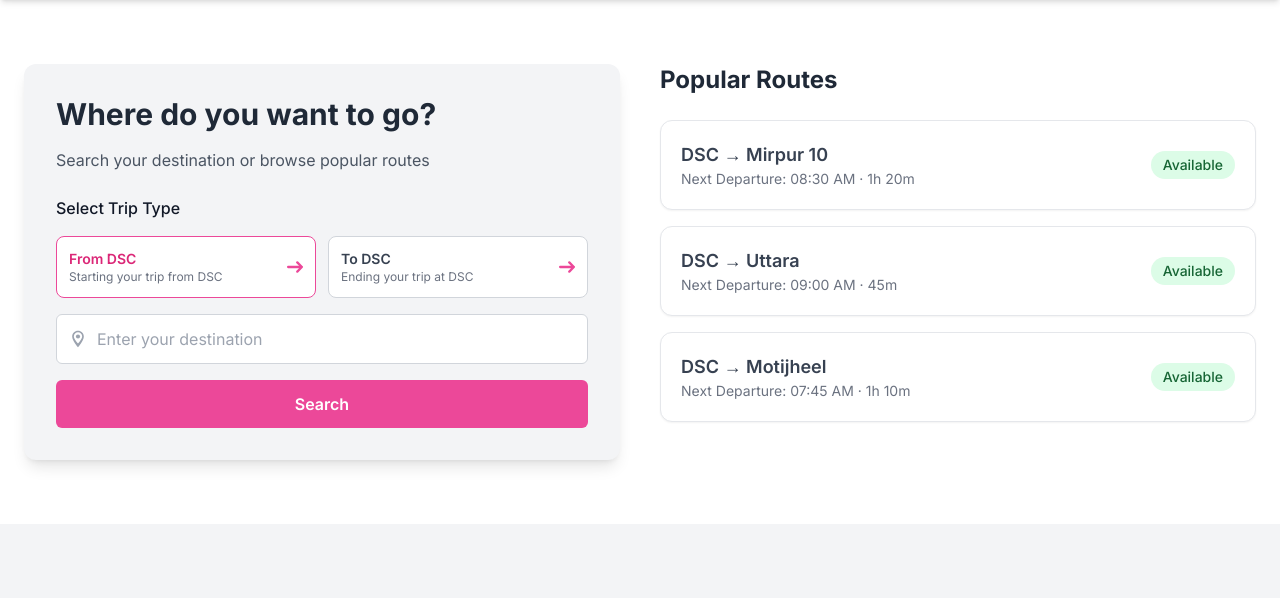
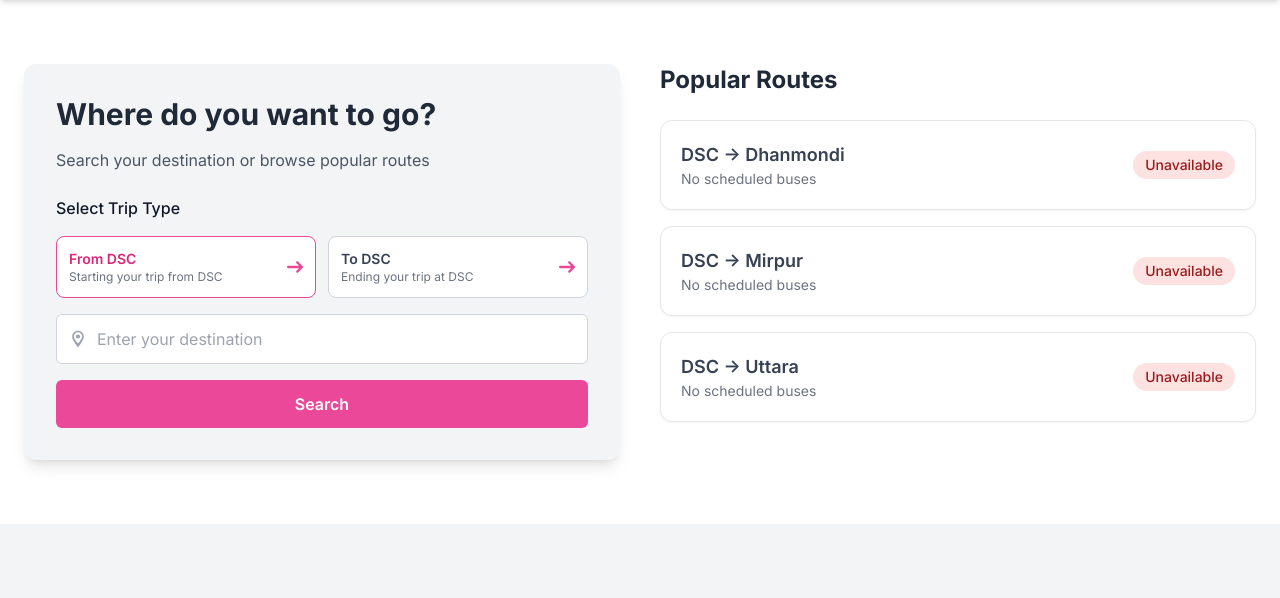
Before and after one commit to AbrarZaved/Transportation_System_by_Django, a Django app: page / in a window 1280 px wide. Shown: the part 64-662 px from the top of the page. Run offline with Django 5.2, Linux system fonts and the light colour scheme; data that the repository does not hold is empty; some libraries are stand-ins or nearby versions.

Commit message:
Implement popular routes caching and enhance index view with recent searches

```diff
--- a/static/js/kits.js
+++ b/static/js/kits.js
@@ -18,6 +18,9 @@ document.addEventListener("DOMContentLoaded", () => {
   // Open modal from both buttons
   ["sign_in_desktop", "sign_in_mobile"].forEach((id) => {
     const btn = document.getElementById(id);
+    if (btn.textContent == "Sign In") {
+      localStorage.removeItem("student_id");
+    }
     btn?.addEventListener("click", openModal);
   });
 
--- a/static/js/main.js
+++ b/static/js/main.js
@@ -51,6 +51,35 @@ async function fetchRoutes(place, tripType, studentId) {
 }
 
 document.addEventListener("DOMContentLoaded", function () {
+  const cards = document.querySelectorAll(".route-card");
+
+  cards.forEach((card) => {
+    const details = card.querySelector(".bus-details");
+    if (details) {
+      card.addEventListener("click", () => {
+        const isExpanded = details.classList.contains("expanded");
+
+        if (isExpanded) {
+          // COLLAPSING
+          details.style.height = details.scrollHeight + "px"; // from auto to fixed px
+          details.offsetHeight; // force reflow
+          details.style.height = "0px";
+          details.classList.remove("expanded");
+        } else {
+          // EXPANDING
+          details.style.height = details.scrollHeight + "px";
+          details.classList.add("expanded");
+        }
+      });
+
+      // Cleanup on transition end
+      details.addEventListener("transitionend", () => {
+        if (details.classList.contains("expanded")) {
+          details.style.height = "auto"; // allow natural resizing
+        }
+      });
+    }
+  });
   const studentId = localStorage.getItem("student_id");
 
   console.log("loaded");
--- a/templates/transit_hub/index.html
+++ b/templates/transit_hub/index.html
@@ -9,7 +9,7 @@
   <section class="bg-white py-16">
     <div id="loading-screen" class="fixed inset-0 flex items-center justify-center bg-white bg-opacity-80 z-50 hidden">
       <div class="flex flex-col items-center justify-center min-h-screen">
-        <img src="{% static 'img/bus_3.gif' %}" alt="Loading..." class="w-32 h-32 mb-4 mx-auto">
+        <img src="{% static 'img/bus_3.gif' %}" alt="Loading..." class="w-32 h-32 mb-4 mx-auto" />
       </div>
     </div>
     <div class="max-w-7xl mx-auto px-6 grid grid-cols-1 md:grid-cols-2 gap-10 items-start">
@@ -23,7 +23,7 @@
             <div class="flex flex-wrap md:flex-nowrap md:space-x-2 overflow-x-auto space-x-2 scrollbar-hide">
               <!-- Sample tags - replace with dynamic values if needed -->
               {% for preference in preferences %}
-            <span name="recent_searches" class="bg-white border border-pink-200 text-pink-600 text-sm font-medium px-3 py-1 rounded-full cursor-pointer hover:bg-pink-50 transition">{{preference.searched_locations}}</span>
+                <span name="recent_searches" class="bg-white border border-pink-200 text-pink-600 text-sm font-medium px-3 py-1 rounded-full cursor-pointer hover:bg-pink-50 transition">{{ preference.searched_locations }}</span>
               {% endfor %}
             </div>
           {% endif %}
@@ -71,47 +71,44 @@
           <button type="submit" id="search" class="w-full bg-pink-500 hover:bg-pink-600 focus-visible:outline focus-visible:outline-2 focus-visible:outline-pink-600 text-white font-semibold py-3 rounded-md transition">Search</button>
         </form>
       </div>
-
       <!-- 🚍 Popular Routes -->
       <div>
         <h3 class="text-2xl font-bold text-gray-800 mb-6">Popular Routes</h3>
-        <div class="space-y-4">
-          <!-- Route Card -->
-          <div class="bg-white border border-gray-200 rounded-xl shadow-sm p-5 hover:shadow-md transition cursor-pointer hover:scale-[1.02]">
+        <div class="space-y-4" id="route-list">
+          {% for place, buses in popular_routes.items %}
+            <div class="route-card bg-white border border-gray-200 rounded-xl shadow-sm p-5 hover:shadow-md transition cursor-pointer hover:scale-[1.02]">
               <div class="flex justify-between items-center">
                 <div>
-                <h4 class="text-lg font-semibold text-gray-700">DSC → Mirpur 10</h4>
-                <p class="text-sm text-gray-500">Next Departure: 08:30 AM · 1h 20m</p>
+                  <h4 class="text-lg font-semibold text-gray-700">DSC -> {{ place|title }}</h4>
+                  {% if buses %}
+                    <p class="text-sm text-gray-500">
+                      Next Departure: {{ buses.0.1 }} · <!-- Optionally add time diff -->
+                    </p>
+                  {% else %}
+                    <p class="text-sm text-gray-500">No scheduled buses</p>
+                  {% endif %}
                 </div>
                 <div>
+                  {% if buses %}
                     <span class="inline-flex items-center bg-green-100 text-green-800 text-sm font-medium px-3 py-1 rounded-full">Available</span>
+                  {% else %}
+                    <span class="inline-flex items-center bg-red-100 text-red-800 text-sm font-medium px-3 py-1 rounded-full" id="unavailable">Unavailable</span>
+                  {% endif %}
                 </div>
               </div>
+              {% if buses %}
+                <div class="bus-details mt-4 border-t border-gray-100 pt-3 overflow-hidden transition-all duration-500 ease-in-out" style="height: 0;">
+                  <ul class="mt-2 space-y-2 text-sm text-gray-600">
+                    {% for bus_name, departure in buses %}
+                      <li>
+                        <span class="font-medium text-gray-700">{{ bus_name }}</span> — {{ departure }}
+                      </li>
+                    {% endfor %}
+                  </ul>
                 </div>
-
-          <div class="bg-white border border-gray-200 rounded-xl shadow-sm p-5 hover:shadow-md transition cursor-pointer hover:scale-[1.02]">
-            <div class="flex justify-between items-center">
-              <div>
-                <h4 class="text-lg font-semibold text-gray-700">DSC → Uttara</h4>
-                <p class="text-sm text-gray-500">Next Departure: 09:00 AM · 45m</p>
+              {% endif %}
             </div>
-              <div>
-                <span class="inline-flex items-center bg-green-100 text-green-800 text-sm font-medium px-3 py-1 rounded-full">Available</span>
-              </div>
-            </div>
-          </div>
-
-          <div class="bg-white border border-gray-200 rounded-xl shadow-sm p-5 hover:shadow-md transition cursor-pointer hover:scale-[1.02]">
-            <div class="flex justify-between items-center">
-              <div>
-                <h4 class="text-lg font-semibold text-gray-700">DSC → Motijheel</h4>
-                <p class="text-sm text-gray-500">Next Departure: 07:45 AM · 1h 10m</p>
-              </div>
-              <div>
-                <span class="inline-flex items-center bg-green-100 text-green-800 text-sm font-medium px-3 py-1 rounded-full">Available</span>
-              </div>
-            </div>
-          </div>
+          {% endfor %}
         </div>
       </div>
     </div>
--- a/transit_hub/views.py
+++ b/transit_hub/views.py
@@ -1,9 +1,9 @@
 import time
 from asgiref.sync import sync_to_async
+from django.core.cache import cache
 from django.shortcuts import render
 from rest_framework.response import Response
 from rest_framework.views import APIView
-
 from authentication.models import Preference, Student
 from transit_hub.models import Route
 from django.http import JsonResponse
@@ -11,20 +11,60 @@ import json
 from transit_hub.serializer import RouteSerializer, RouteStoppageSerializer
 from transport_manager.models import Transportation_schedules
 from .models import RouteStoppage as RouteStoppageModel
-from django.db.models import F
+from django.db.models import F, Q
 import sys, os
 from django.shortcuts import render
 import requests
+from django.utils import timezone
+from django.utils.timezone import localtime
+from datetime import datetime
+
+
+def format_time(dt):
+    local_dt = localtime(dt)
+    return local_dt.strftime("%I:%M %p")  # e.g., 08:30 AM
 
 
 def index(request):
     user = request.session.get("student_id")
+    preferences = []
+
+    data = cache.get("popular_routes")
+    if data is None:
+        places = ["dhanmondi", "mirpur", "uttara"]
+        data = {}
+        for place in places:
+            schedules = (
+                Transportation_schedules.objects.filter(
+                    from_dsc=True, route__route_name__icontains=place
+                )
+                .values_list("bus__bus_name", "departure_time")
+                .distinct()
+            )
+            formatted = [
+                (bus, format_time(departure))
+                for bus, departure in schedules
+                if departure > timezone.now()
+            ]
+            data[place] = formatted
+
+        cache.set("popular_routes", data, timeout=60)
+
     if user:
-        preferences = Preference.objects.filter(student__student_id=user).order_by(
-            "-total_searches"
-        )[:3]
-        return render(request, "transit_hub/index.html", {"preferences": preferences})
-    return render(request, "transit_hub/index.html")
+        preferences = list(
+            Preference.objects.filter(student__student_id=user).order_by(
+                "-total_searches"
+            )[:3]
+        )
+
+    return render(
+        request,
+        "transit_hub/index.html",
+        {
+            "preferences": preferences,
+            "popular_routes": data,
+        },
+    )
 
 
 @sync_to_async
@@ -33,7 +73,6 @@ def get_schedules(trip_type, place):
     schedules = Transportation_schedules.objects.select_related(
         "bus", "driver", "route"
     ).filter(from_dsc=(trip_type == "From DSC"), route__route_name__icontains=place)
-
     route_ids = schedules.values_list("route__id", flat=True).distinct()
     route_details = RouteStoppageModel.objects.filter(route_id__in=route_ids)
 
```
Lines whose indentation alone changed are shown as unchanged.
